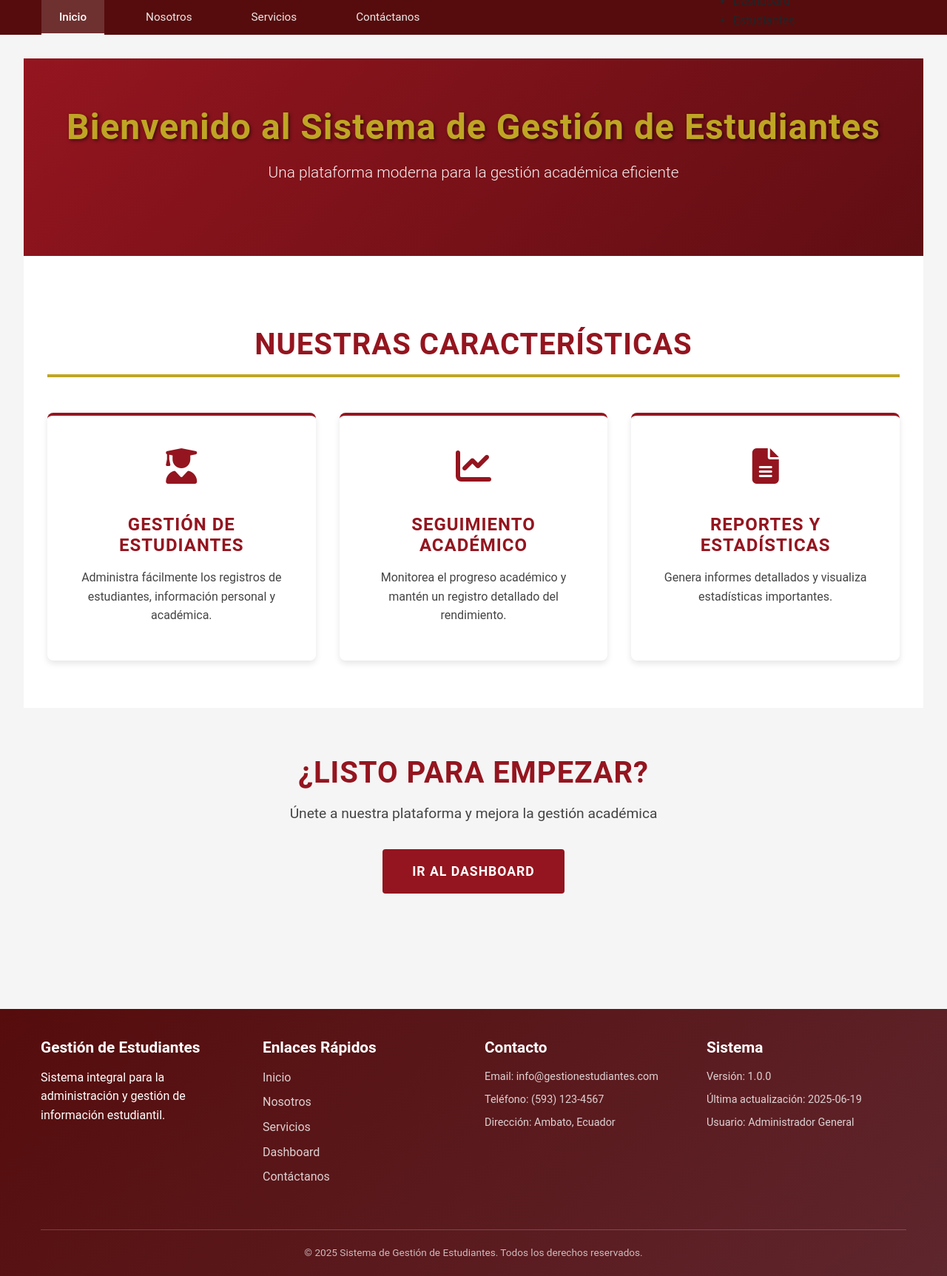
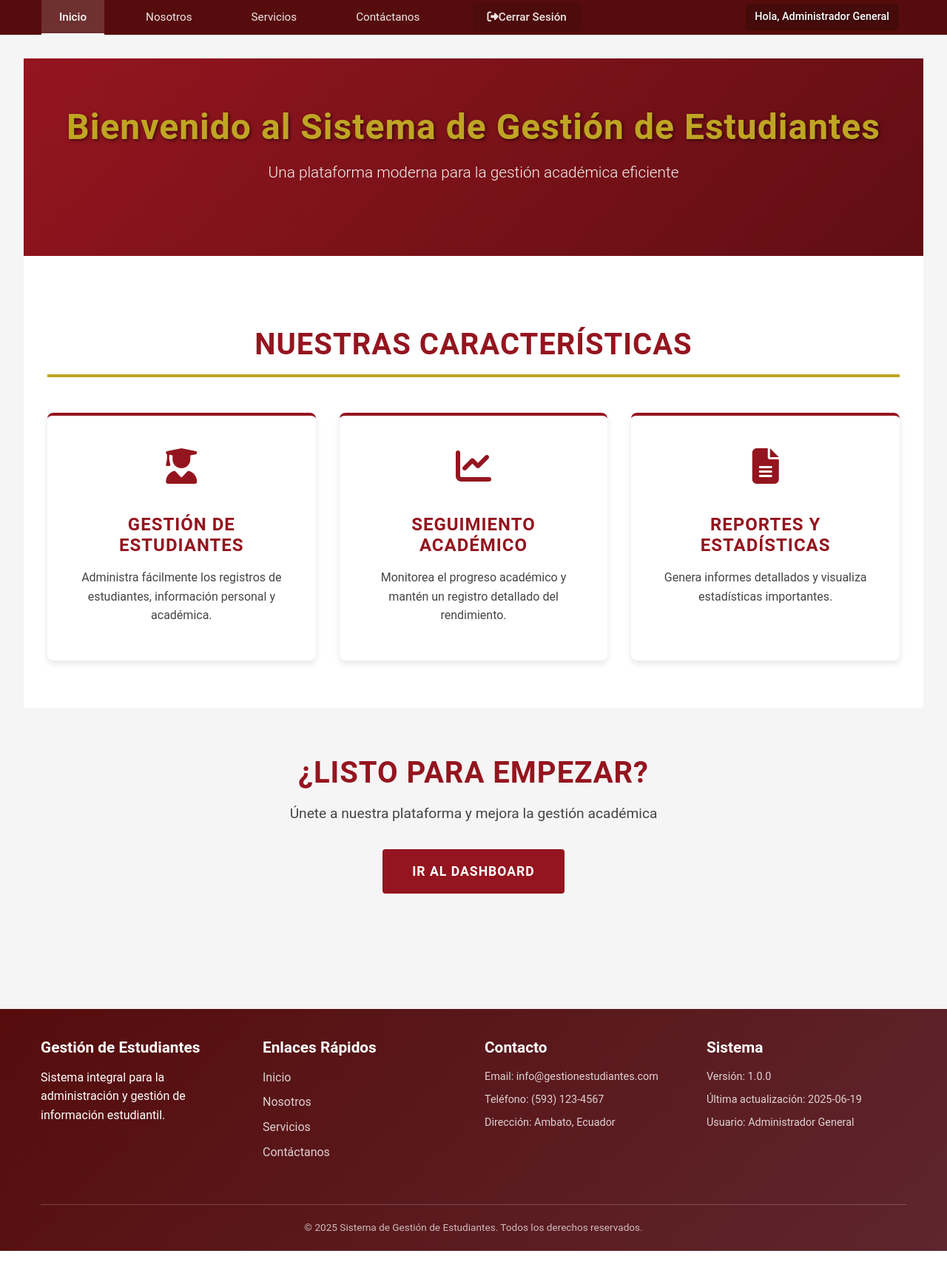
Before and after one commit to Gabriel-Spartan/gestionestudiantes, a PHP site: page / in a window 1280 px wide. Shown: the part 121-1846 px from the top of the page at 74% size. After the commit the page ends 1812 px from the top, so only its background shows below. Run offline with PHP 8.4, Linux system fonts and the light colour scheme; a user stored in the database is signed in.

Commit message:
Iniciar sesion y logout funcionales con estilos incluidos

```diff
--- a/assets/css/navbar-style.css
+++ b/assets/css/navbar-style.css
@@ -222,3 +222,57 @@ body {
     margin: 0;
     padding: 0;
 }
+
+/* Botón de cerrar sesión */
+.navbar-item-logout {
+    margin-left: auto;
+}
+
+/* Botones de sesión (Iniciar/Cerrar) */
+.navbar-item-session {
+    margin-left: auto;
+}
+
+.navbar-login,
+.navbar-logout {
+    background-color: rgba(0, 0, 0, 0.1);
+    border-radius: 4px;
+    padding: 0.5rem 1.2rem;
+    margin: 0 0 0 1rem;
+    height: auto;
+    font-weight: 500;
+    display: flex;
+    align-items: center;
+    transition: all 0.2s ease;
+}
+
+.navbar-login:hover {
+    background-color: rgba(255, 255, 255, 0.15);
+    color: #fff;
+}
+
+.navbar-logout:hover {
+    background-color: rgba(255, 0, 0, 0.15);
+    color: #fff;
+}
+
+/* Estilos para la información del usuario */
+.nav-user {
+    margin-left: 15px;
+}
+
+.user-info {
+    display: flex;
+    align-items: center;
+    padding: 0 10px;
+}
+
+.user-name {
+    color: #ffffff;
+    font-weight: 500;
+    text-shadow: 1px 1px 2px rgba(0, 0, 0, 0.5);
+    background-color: rgba(0, 0, 0, 0.2);
+    padding: 6px 12px;
+    border-radius: 4px;
+    font-size: 0.9rem;
+}
--- a/includes/footer.php
+++ b/includes/footer.php
@@ -21,10 +21,8 @@ $basePath = '/gestionestudiantes';
                     <li class="list-item-fs"><a href="<?php echo $basePath; ?>/nosotros.php"
                             class="link-fs">Nosotros</a></li>
                     <?php if (isset($_SESSION['user_id'])): ?>
-                        <li class="list-item-fs"><a href="<?php echo $basePath; ?>/servicios.php"
+                        <li class="list-item-fs"><a href="<?php echo $basePath; ?>/dashboard.php"
                                 class="link-fs">Servicios</a></li>
-                        <li class="list-item-fs"><a href="<?php echo $basePath; ?>/dashboard.php"
-                                class="link-fs">Dashboard</a></li>
                     <?php endif; ?>
                     <li class="list-item-fs"><a href="<?php echo $basePath; ?>/contactanos.php"
                             class="link-fs">Contáctanos</a></li>
--- a/includes/nav.php
+++ b/includes/nav.php
@@ -42,23 +42,13 @@ function isActive($page)
                         class="navbar-link <?php echo isActive('nosotros.php'); ?>">
                         Nosotros
                     </a>
-                </li>
-
-                <!-- Servicios - Solo usuarios logueados -->
-                <?php if ($isLoggedIn): ?>
+                </li> <!-- Servicios (Dashboard) - Redirección según login -->
                 <li class="navbar-item">
-                        <a href="<?php echo $basePath; ?>/servicios.php"
-                            class="navbar-link <?php echo isActive('servicios.php'); ?>">
+                    <a href="<?php echo $isLoggedIn ? $basePath . '/dashboard.php' : $basePath . '/login.php'; ?>"
+                        class="navbar-link <?php echo isActive('dashboard.php') || isActive('servicios.php') ? 'active' : ''; ?>">
                         Servicios
                     </a>
                 </li>
-                <?php else: ?>
-                    <li class="navbar-item">
-                        <span class="navbar-link disabled" title="Debes iniciar sesión para acceder">
-                            Servicios
-                        </span>
-                    </li>
-                <?php endif; ?>
 
                 <!-- Contacto - Acceso público -->
                 <li class="navbar-item">
@@ -67,47 +57,32 @@ function isActive($page)
                         Contáctanos
                     </a>
                 </li>
+
+                <!-- Botón Iniciar/Cerrar Sesión -->
+                <li class="navbar-item navbar-item-session">
+                    <?php if ($isLoggedIn): ?>
+                        <a href="<?php echo $basePath; ?>/logout.php" class="navbar-link navbar-logout">
+                            <i class="fas fa-sign-out-alt"></i> Cerrar Sesión
+                        </a>
+                    <?php else: ?>
+                        <a href="<?php echo $basePath; ?>/login.php"
+                            class="navbar-link navbar-login <?php echo isActive('login.php'); ?>">
+                            <i class="fas fa-sign-in-alt"></i> Iniciar Sesión
+                        </a>
+                    <?php endif; ?>
+                </li>
             </ul>
 
-            <!-- Menú de usuario -->
+            <!-- Menú de usuario - Solo mostrar info si está logueado -->
+            <?php if ($isLoggedIn): ?>
                 <div class="nav-user">
-                <?php if ($isLoggedIn): ?>
                     <!-- Usuario logueado -->
                     <div class="user-info">
                         <span class="user-name">
                             Hola, <?php echo htmlspecialchars($_SESSION['user_name']); ?>
                         </span>
-                        <span class="user-type">
-                            (<?php echo htmlspecialchars($_SESSION['user_type']); ?>)
-                        </span>
                     </div>
-
-                    <ul class="user-menu">
-                        <li class="nav-item">
-                            <a href="dashboard.php" class="nav-link <?php echo isActive('dashboard.php'); ?>">
-                                Dashboard
-                            </a>
-                        </li>
-                        <li class="nav-item">
-                            <a href="students/" class="nav-link">
-                                Estudiantes
-                            </a>
-                        </li>
-                        <li class="nav-item">
-                            <a href="logout.php" class="nav-link logout">
-                                Cerrar Sesión
-                            </a>
-                        </li>
-                    </ul>
-                <?php else: ?> <!-- Usuario no logueado -->
-                    <ul class="navbar-menu">
-                        <li class="navbar-item">
-                            <a href="<?php echo $basePath; ?>/login.php"
-                                class="navbar-link <?php echo isActive('login.php'); ?>">
-                                Iniciar Sesión
-                            </a>
-                        </li>
-                    </ul>
+                </div>
             <?php endif; ?>
         </div>
         </div>
```
Also changed, not shown: assets/css/login-style.css (+36 -17 lines), assets/css/uta-theme.css (+43 -0 lines), dashboard.php (+75 -28 lines). Lines whose indentation alone changed are shown as unchanged.
